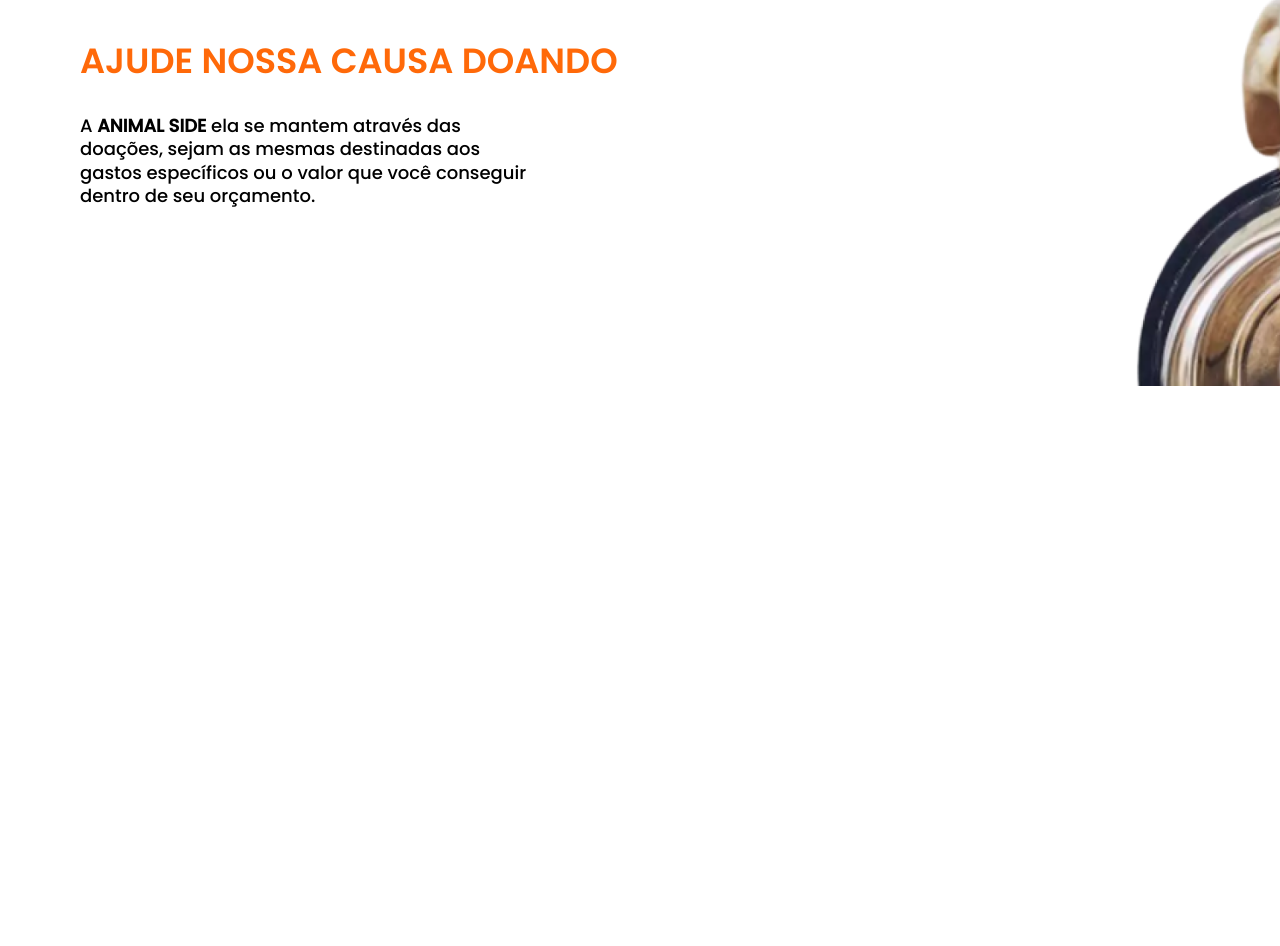
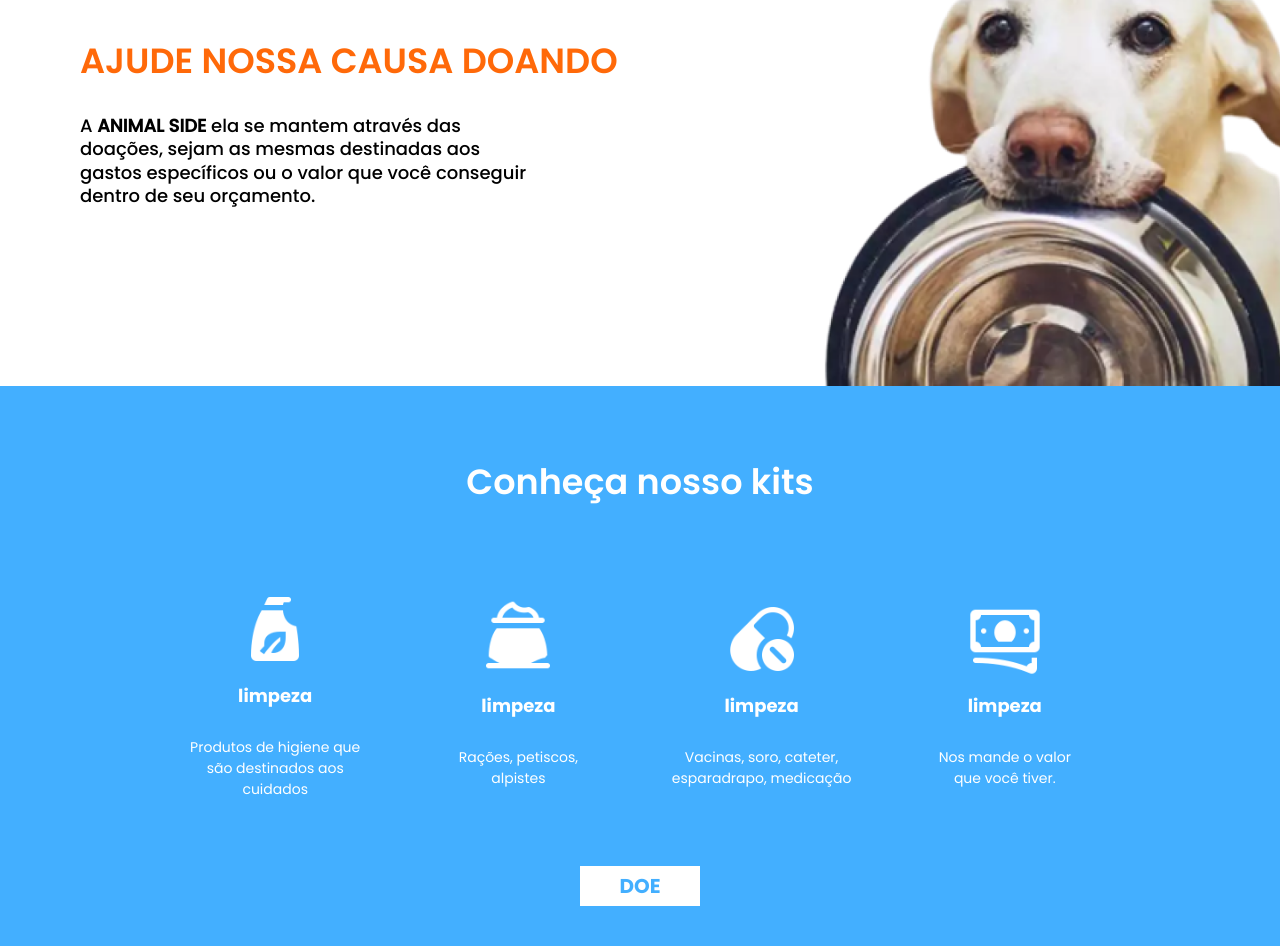
Before and after one commit to Davi-Oliveira-Brito/Animal-Side, a React app in the folder site/: page / in a window 1280 px wide. Shown: the part 2095-3041 px from the top of the page. Before the commit the page ends 2481 px from the top, so only its background shows below. Built offline with nearby package versions, Linux system fonts and the light colour scheme.

Commit message:
faixa 5 lading page feita

```diff
--- a/site/src/pages/home/index.js
+++ b/site/src/pages/home/index.js
@@ -64,7 +64,7 @@ export default function LadingPage() {
 
             <section className="faixa3-lading">
 
-            <img className="f3-dog" src="/assets/images/cachorrao.png" alt="" />
+                <img className="f3-dog" src="/assets/images/cachorrao.png" alt="" />
 
                 <div className="f3-sub">
                     <div className="f3-item">
@@ -78,7 +78,7 @@ export default function LadingPage() {
                         <img src="/assets/images/ajudaAnimais.png" alt="" />
                         <p className="f3-title">Ajuda Aos Animais</p>
                         <p className="f3-desc2">Ajudar os bichinhos não custa muito, faça o que puder.
-                        Fazendo o básico, você pode ajudar um bichinho</p>
+                            Fazendo o básico, você pode ajudar um bichinho</p>
                     </div>
 
                     <div className="f3-item">
@@ -95,6 +95,42 @@ export default function LadingPage() {
                     <p className="f4-desc">A <label>ANIMAL SIDE</label> ela se mantem através das doações, sejam as mesmas destinadas aos gastos específicos ou o valor que você conseguir dentro de seu orçamento.</p>
                 </div>
             </section>
+
+            <section className="f5-lading">
+                <div className="f5-sub">
+                    <h1 className="f5-title">Conheça nosso kits</h1>
+
+                    <div className="f5-kits">
+                        <div className="kit">
+                            <img className="image" src="/assets/images/limpeza.png" alt="deu ruim" />
+                            <p className="title">limpeza</p>
+                            <p className="desc1">Produtos de higiene que são
+                                destinados aos cuidados</p>
+                        </div>
+
+                        <div className="kit">
+                            <img className="image" src="/assets/images/alimentacao.png" alt="deu ruim" />
+                            <p className="title">limpeza</p>
+                            <p className="desc2">Rações, petiscos, alpistes</p>
+                        </div>
+
+                        <div className="kit">
+                            <img className="image" src="/assets/images/veterinario.png" alt="deu ruim" />
+                            <p className="title">limpeza</p>
+                            <p className="desc3">Vacinas, soro, cateter, esparadrapo, medicação</p>
+                        </div>
+
+                        <div className="kit">
+                            <img className="image" src="/assets/images/livre.png" alt="deu ruim" />
+                            <p className="title">limpeza</p>
+                            <p className="desc4">Nos mande o valor que você tiver.</p>
+                        </div>
+                    </div>
+
+                    <button className="f5-button">DOE</button>
+                </div>
+
+            </section>
         </main>
     );
 }
--- a/site/src/pages/home/index.scss
+++ b/site/src/pages/home/index.scss
@@ -222,8 +222,8 @@
         background-image: url("../../../public/assets/images/f3dog.png");
         background-size: 53em;
         background-repeat: no-repeat;
-        background-position-y: 1.5em;
-        background-position-x: 46.5em;
+        background-position-y: 100%;
+        background-position-x: 100%;
 
         height: 35em;
         padding: 3em;
@@ -254,4 +254,110 @@
             }
         }
     }
+
+    .f5-lading{
+
+        display:flex;
+        flex-direction: column;
+        justify-content: center;
+
+        background-color: #43AFFF;
+        min-height: 35em;
+        width: 100%;
+        padding:2em;
+
+        .f5-sub{
+            display: flex;
+            flex-direction: column;
+            justify-content: space-between;
+            align-items:center;
+            height: 30em;
+
+            .f5-title{
+                font-family: 'Poppins-SemiBold';
+                font-size: 35px;
+                color:#FFFFFF;
+            }
+
+            .f5-kits{
+                display: flex;
+                flex-direction: row;
+                justify-content: space-between;
+                width: 80%;
+
+                .kit{
+                    display: flex;
+                    flex-direction: column;
+                    justify-content: center;
+                    align-items:center;
+                    text-align: center;
+                    line-height: 0;
+                    width:25%;
+
+                    .image{
+                        width:5em;
+                        height:auto;
+                    }
+
+                    .title{
+                        font-size: 18px;
+                        line-height: 1em;
+                        font-family:'Poppins-Bold';
+                        color: #FFF;
+                        width: 80%;
+                    }
+
+                    .desc1{
+                        font-size:14px;
+                        font-family:'Poppins-Regular';
+                        color: #FFF;
+                        width: 80%;
+                        line-height: 1.5em;
+
+                    }
+                    .desc2{
+                        font-size:14px;
+                        font-family:'Poppins-Regular';
+                        color: #FFF;
+                        width: 50%;
+                        line-height: 1.5em;
+
+                    }
+                    .desc3{
+                        font-size:14px;
+                        font-family:'Poppins-Regular';
+                        color: #FFF;
+                        width: 80%;
+                        line-height: 1.5em;
+
+                    }
+                    .desc4{
+                        font-size:14px;
+                        font-family:'Poppins-Regular';
+                        color: #FFF;
+                        width: 60%;
+                        line-height: 1.5em;
+
+                    }
+                }
+
+            }
+
+
+            .f5-button{
+
+                font-family:'Poppins-Bold';
+                font-size: 20px;
+
+                color: #43AFFF;
+                background-color: #FFF;
+
+                border: none;
+                height:2em;
+                width:6em;
+            }
+
+        }
+    }
+
 }
```
Also changed, not shown: site/public/assets/images/alimentacao.png (added), site/public/assets/images/limpeza.png (added), site/public/assets/images/livre.png (added), site/public/assets/images/veterinario.png (added).
